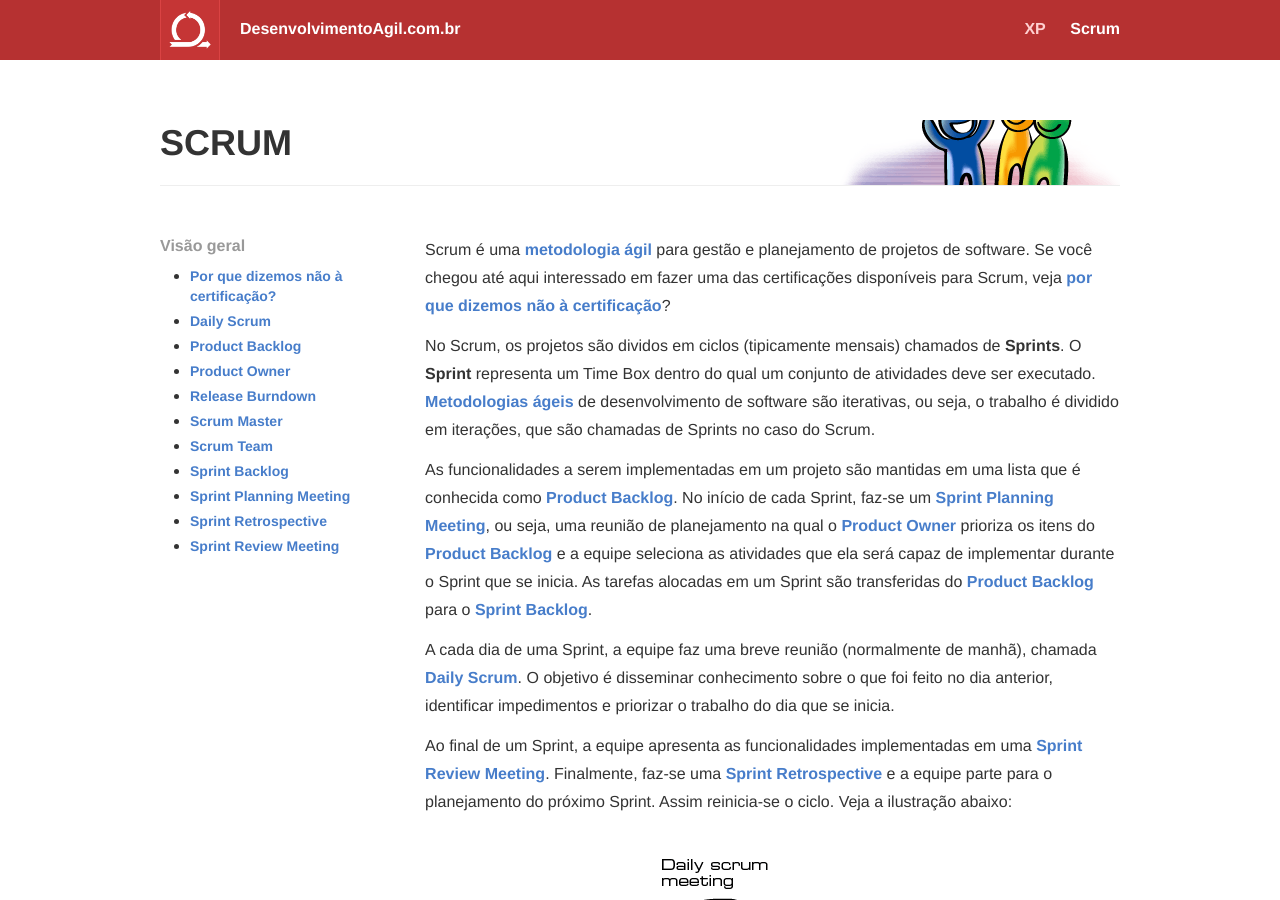
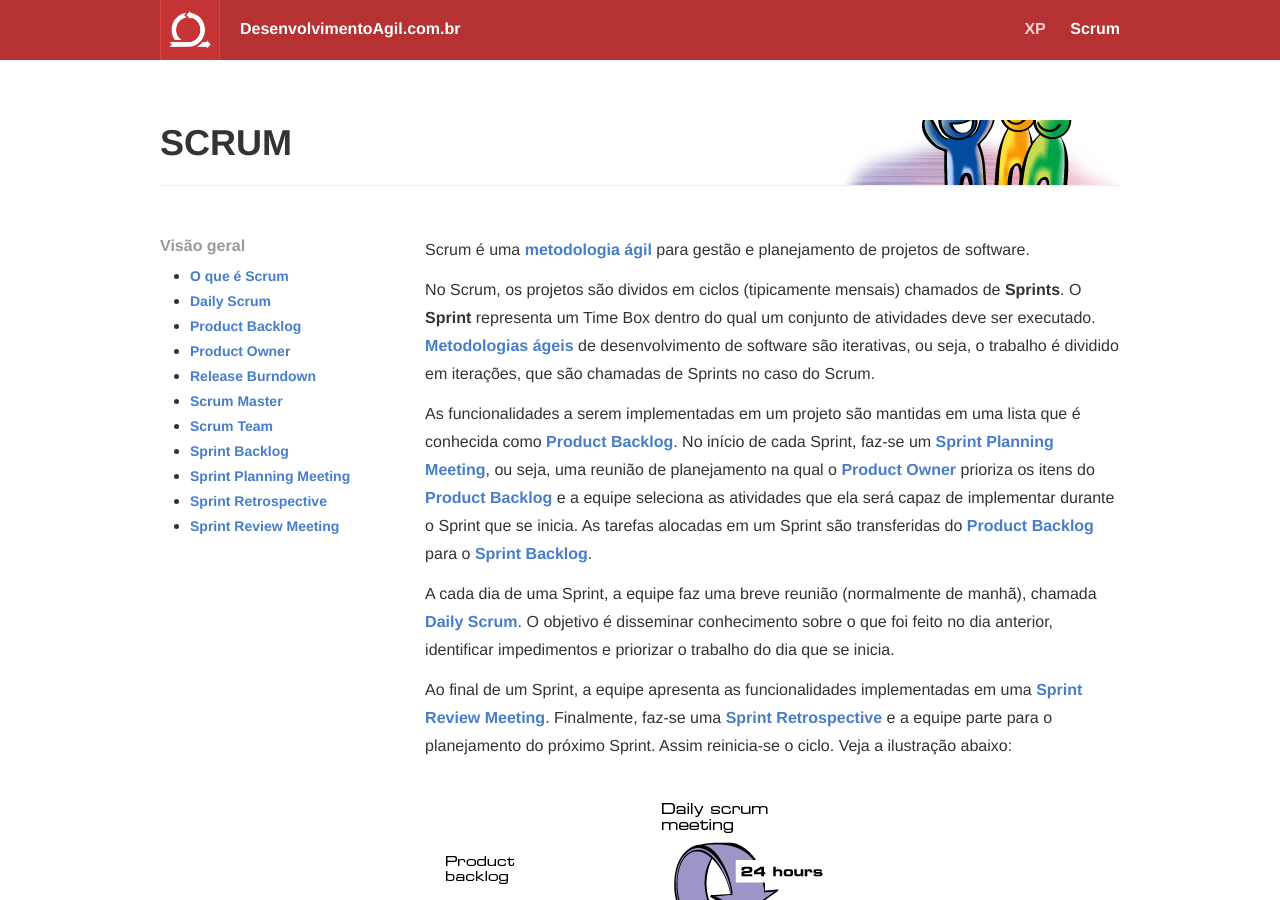
Before and after one commit to desenvolvimentoagilcombr/desenvolvimentoagilcombr.github.com, a Jekyll site: the page built from scrum/index.md, in a window 1280 px wide and 900 px high. Built offline with Jekyll 4.4.1, drawn with Linux system fonts in a browser that asks for light colours; Markdown is read by kramdown in place of the engine named in the settings.

```diff
--- a/_includes/content_table_scrum.html
+++ b/_includes/content_table_scrum.html
@@ -2,7 +2,7 @@
   <div class="topic">
     <h4>Visão geral</h4>
     <ul>
-      <li><a href="/scrum/certificacao">Por que dizemos não à certificação?</a></li>
+      <li><a href="/scrum">O que é Scrum</a></li>
       <li><a href="/scrum/daily_scrum">Daily Scrum</a></li>
       <li><a href="/scrum/product_backlog">Product Backlog</a></li>
       <li><a href="/scrum/product_owner">Product Owner</a></li>
--- a/scrum/index.md
+++ b/scrum/index.md
@@ -7,7 +7,7 @@ heading: 'Scrum'
 header_id: 'scrum'
 ---
 
-Scrum é uma [metodologia ágil][ma] para gestão e planejamento de projetos de software. Se você chegou até aqui interessado em fazer uma das certificações disponíveis para Scrum, veja [por que dizemos não à certificação][pn]?
+Scrum é uma [metodologia ágil][ma] para gestão e planejamento de projetos de software.
 
 No Scrum, os projetos são dividos em ciclos (tipicamente mensais) chamados de **Sprints**. O **Sprint** representa um Time Box dentro do qual um conjunto de atividades deve ser executado. [Metodologias ágeis][ma] de desenvolvimento de software são iterativas, ou seja, o trabalho é dividido em iterações, que são chamadas de Sprints no caso do Scrum.
 
```
Also changed, not shown: other parts of scrum/index.md (+0 -1 lines), scrum/certificacao.md (deleted, +0 -44 lines).
